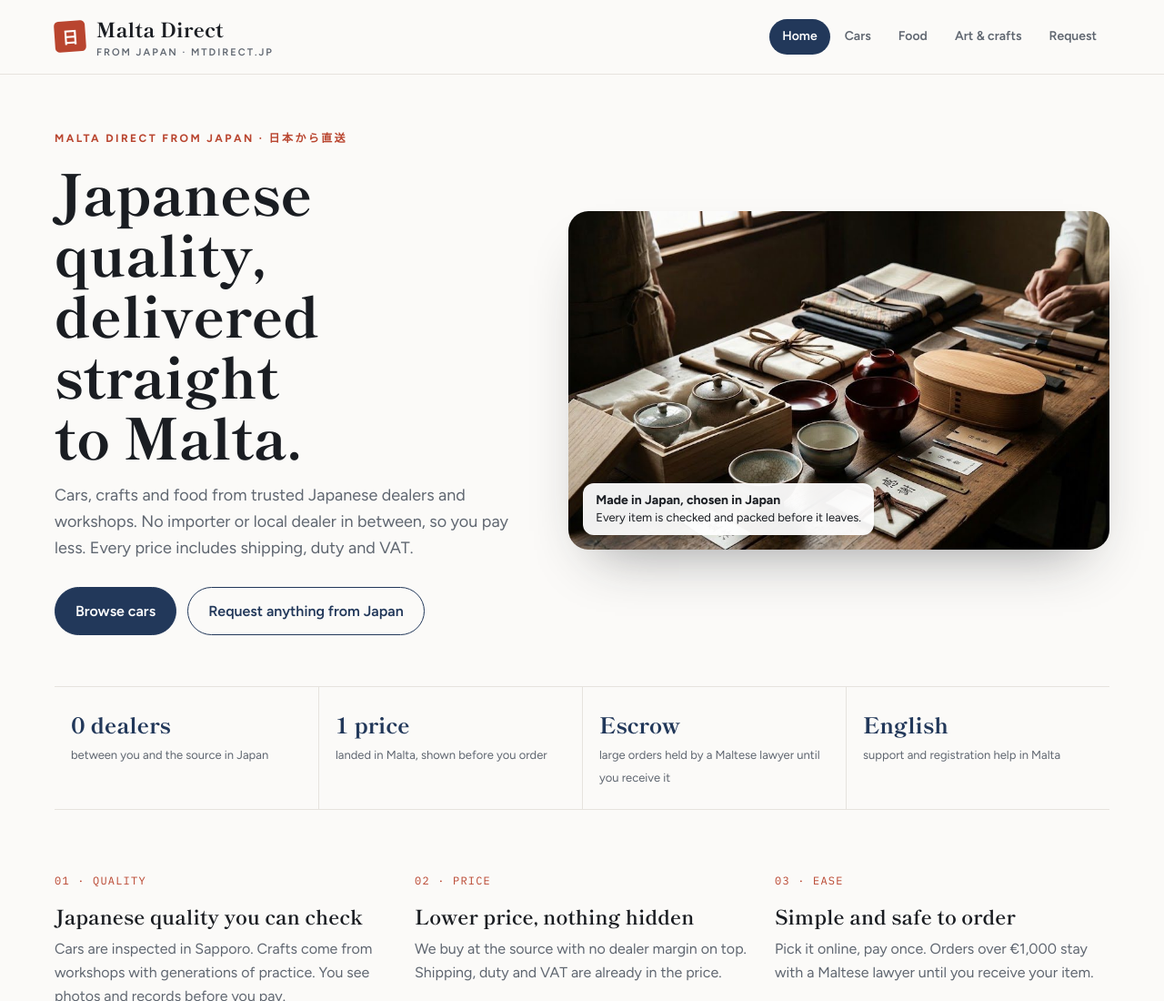
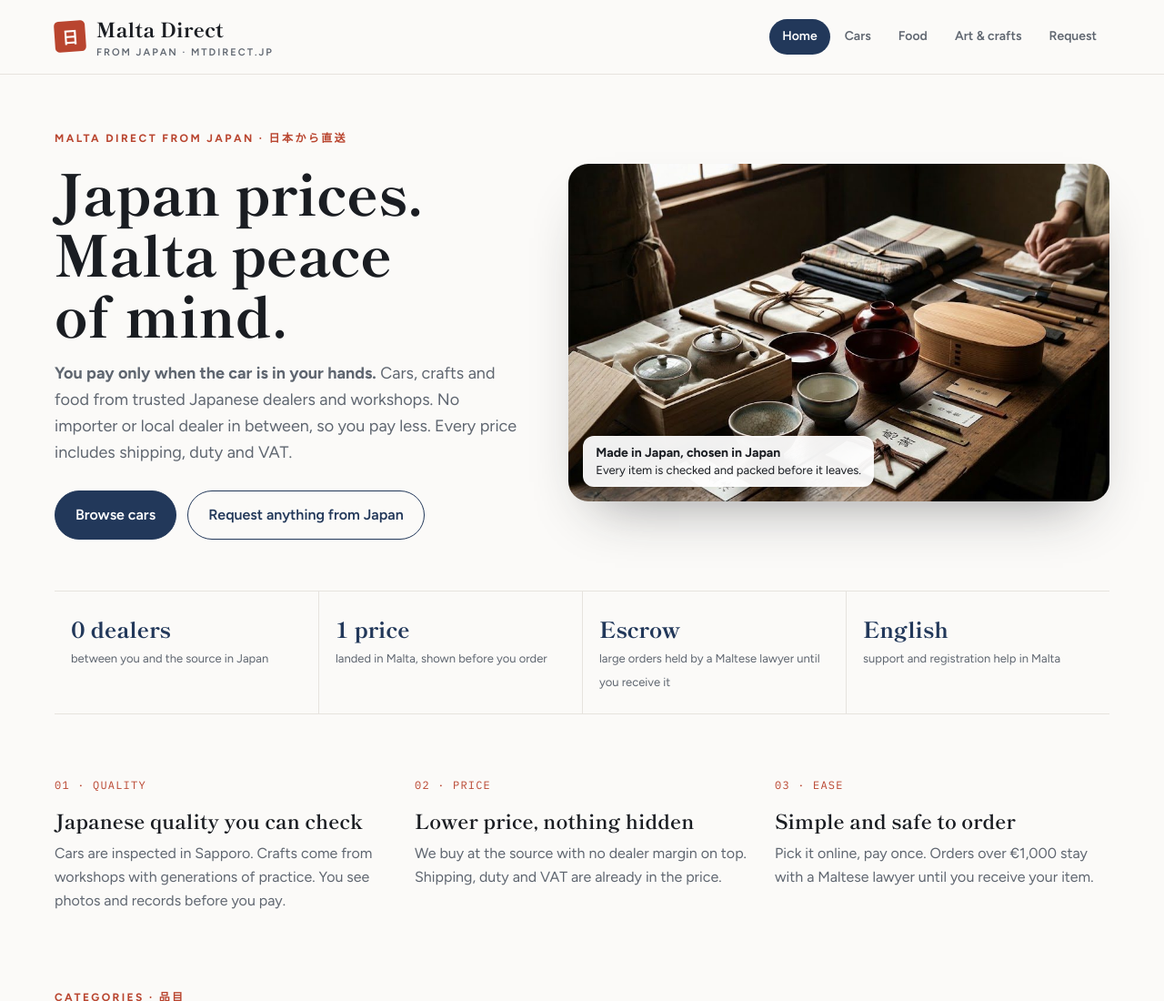
Before and after one commit to shinichihosokawa-ops/mtdirect, a plain HTML site: page index.html in a window 1280 px wide. Shown: the top 1100 px of the page at 91% size. Drawn offline with nearby package versions, Linux system fonts and the light colour scheme.

Commit message:
New headline: Japan prices. Malta peace of mind.
Co-Authored-By: Claude Opus 5.5 <noreply@anthropic.com>
Claude-Session: https://claude.ai/code/session_01VzpBAMrtmwVv4ciddcmY7D

```diff
--- a/index.html
+++ b/index.html
@@ -192,8 +192,8 @@ footer .op{color:var(--ink);font-weight:700;margin:0 0 6px}
     <div class="hero">
       <div>
         <span class="eyebrow">Malta Direct from Japan · 日本から直送</span>
-        <h1>Japanese quality, delivered straight to Malta.</h1>
-        <p class="lead">Cars, crafts and food from trusted Japanese dealers and workshops. No importer or local dealer in between, so you pay less. Every price includes shipping, duty and VAT.</p>
+        <h1>Japan prices. Malta peace of mind.</h1>
+        <p class="lead"><strong>You pay only when the car is in your hands.</strong> Cars, crafts and food from trusted Japanese dealers and workshops. No importer or local dealer in between, so you pay less. Every price includes shipping, duty and VAT.</p>
         <div class="cta">
           <a class="btn" href="#cars">Browse cars</a>
           <a class="btn ghost" href="#other">Request anything from Japan</a>
```
